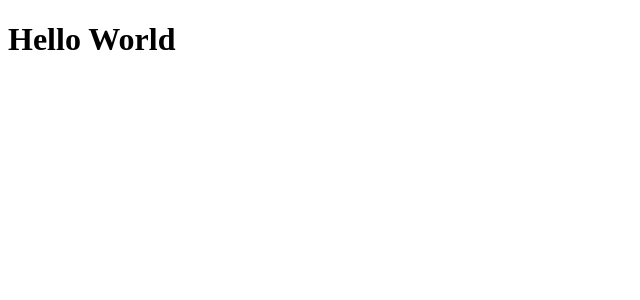
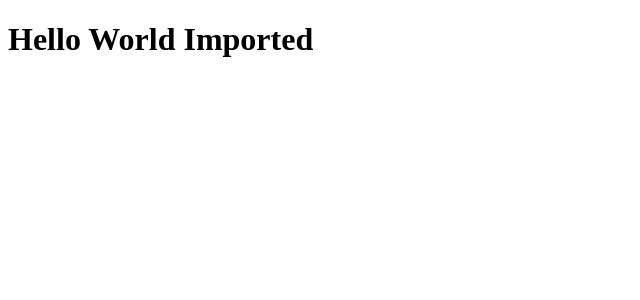
Before and after one commit to Arthur-art/reactjs-ignite-rocketseat-trilha-2021, a React app in the folder 01-github-explorer/: page / in a window 1280 px wide. Shown: the top 300 px of the page, without its empty margins (0-640 px from the left). Built offline with nearby package versions, Linux system fonts and the light colour scheme.

Commit message:
instalando o webpack-dev-server no projeto. Assim, não será mais necessário ficar gerando um build novo manualmente a cada alteração que fizermos no código, já que essa ferramenta faz isso automaticamente a cada alteração nos arquivos

```diff
--- a/01-github-explorer/package.json
+++ b/01-github-explorer/package.json
@@ -15,6 +15,7 @@
     "@babel/preset-react": "^7.14.5",
     "html-webpack-plugin": "^5.3.2",
     "webpack": "^5.44.0",
-    "webpack-cli": "^4.7.2"
+    "webpack-cli": "^4.7.2",
+    "webpack-dev-server": "^3.11.2"
   }
 }
--- a/01-github-explorer/public/index.html
+++ b/01-github-explorer/public/index.html
@@ -8,6 +8,5 @@
 </head>
 <body>
 <div id="root"></div>
-<script src="../dist/bundle.js"></script>
 </body>
 </html>
--- a/01-github-explorer/src/App.jsx
+++ b/01-github-explorer/src/App.jsx
@@ -1,5 +1,7 @@
+import React from "react"
+
 export const App = ()=>{
     return (
-        <h1>Hello World</h1>
+        <h1>Hello World Imported</h1>
     )
 }
--- a/01-github-explorer/src/index.jsx
+++ b/01-github-explorer/src/index.jsx
@@ -3,6 +3,6 @@ import {render} from "react-dom"
 import { App } from "./App"
 
 render(
-    <h1>Hello World</h1>,
+    <App />,
     document.getElementById("root")
 )
--- a/01-github-explorer/webpack.config.js
+++ b/01-github-explorer/webpack.config.js
@@ -10,6 +10,9 @@ module.exports = {
     },
     resolve:{
         extensions: ['.js', '.jsx']
+    },
+    devServer:{
+        contentBase: path.resolve(__dirname, "public")
     },
     plugins: [
         new HtmlWebpackPlugin({
```
Also changed, not shown: 2 other files (tests, documents, lock files or other folders).
